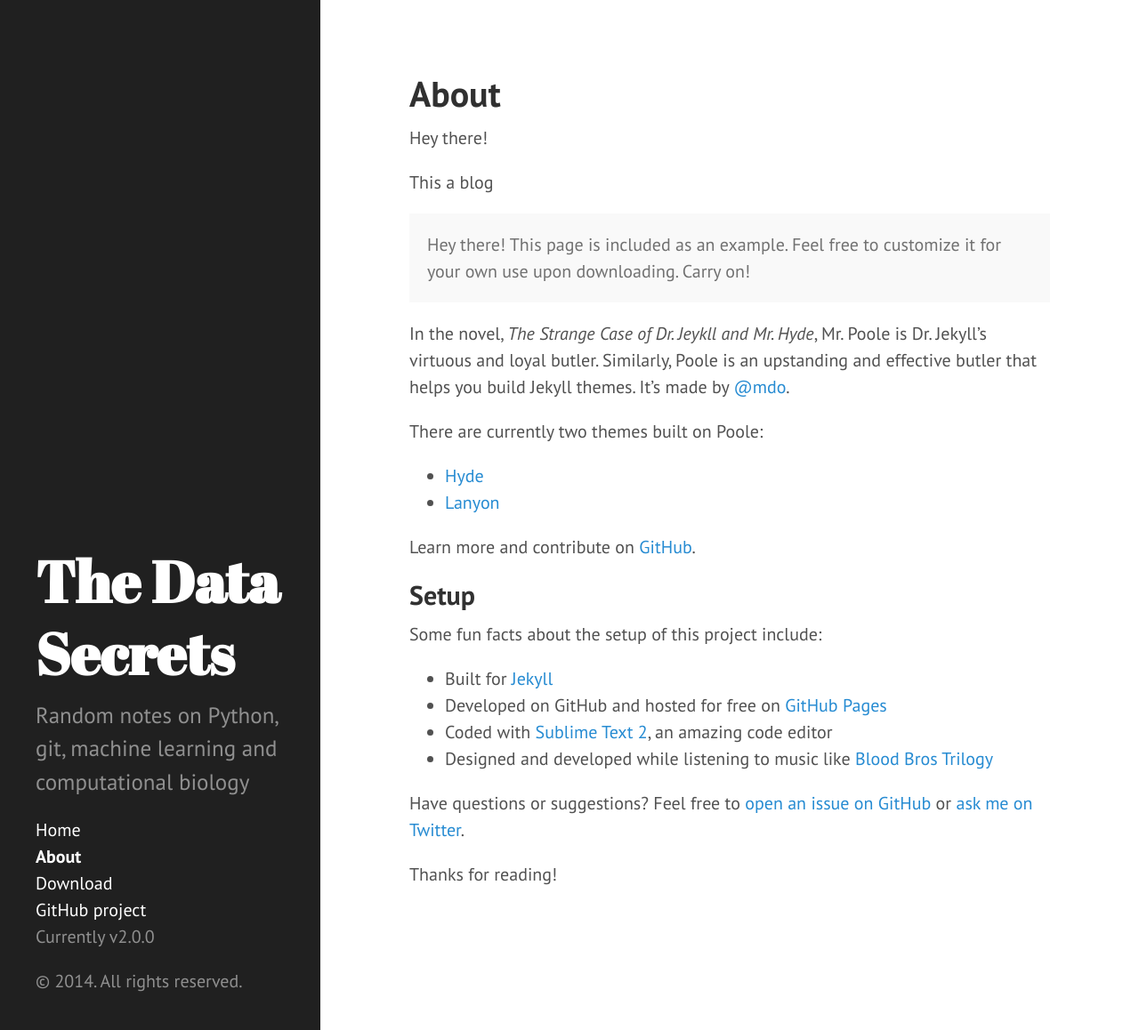
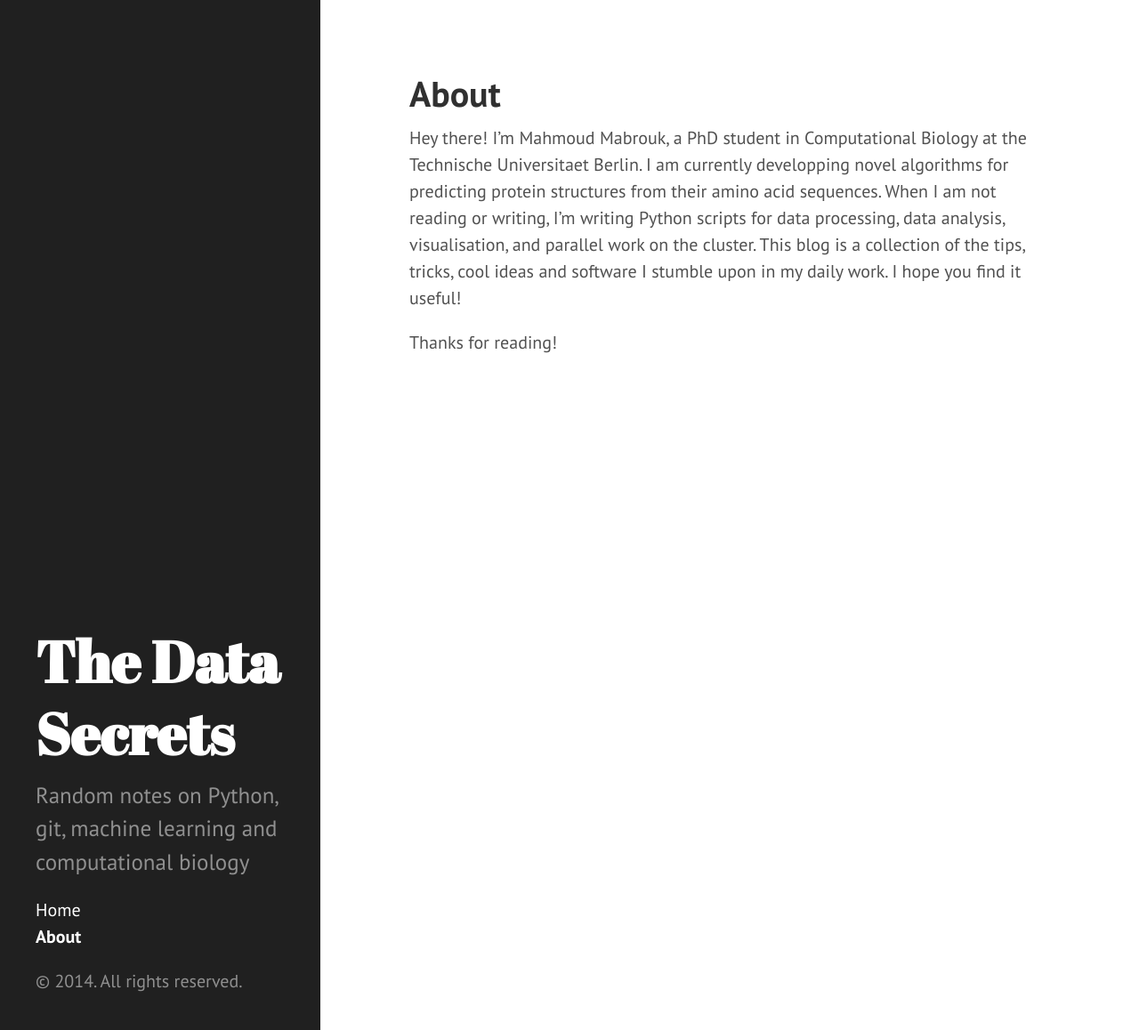
Before and after one commit to mmabrouk/mmabrouk.github.io, a Jekyll site: the page built from about.md, in a window 1280 px wide and 1158 px high. Shown: the whole window at 89% size. Built offline with Jekyll 4.4.1, drawn with Linux system fonts in a browser that asks for light colours; Markdown is read by kramdown in place of the engine named in the settings.

Commit message:
First post two

```diff
--- a/_includes/sidebar.html
+++ b/_includes/sidebar.html
@@ -26,9 +26,6 @@
         {% endif %}
       {% endfor %}
 
-      <li class="sidebar-nav-item"><a href="{{ site.github.repo }}/archive/v{{ site.version }}.zip">Download</a></li>
-      <li class="sidebar-nav-item"><a href="{{ site.github.repo }}">GitHub project</a></li>
-      <li class="sidebar-nav-item">Currently v{{ site.version }}</li>
     </ul>
 
     <p>&copy; {{ site.time | date: '%Y' }}. All rights reserved.</p>
--- a/about.md
+++ b/about.md
@@ -5,30 +5,8 @@ title: About
 
 
 Hey there!
-
-This a blog
-<p class="message">
-  Hey there! This page is included as an example. Feel free to customize it for your own use upon downloading. Carry on!
-</p>
-
-In the novel, *The Strange Case of Dr. Jeykll and Mr. Hyde*, Mr. Poole is Dr. Jekyll's virtuous and loyal butler. Similarly, Poole is an upstanding and effective butler that helps you build Jekyll themes. It's made by [@mdo](https://twitter.com/mdo).
-
-There are currently two themes built on Poole:
-
-* [Hyde](http://hyde.getpoole.com)
-* [Lanyon](http://lanyon.getpoole.com)
-
-Learn more and contribute on [GitHub](https://github.com/poole).
-
-## Setup
-
-Some fun facts about the setup of this project include:
-
-* Built for [Jekyll](http://jekyllrb.com)
-* Developed on GitHub and hosted for free on [GitHub Pages](https://pages.github.com)
-* Coded with [Sublime Text 2](http://sublimetext.com), an amazing code editor
-* Designed and developed while listening to music like [Blood Bros Trilogy](https://soundcloud.com/maddecent/sets/blood-bros-series)
-
-Have questions or suggestions? Feel free to [open an issue on GitHub](https://github.com/poole/issues/new) or [ask me on Twitter](https://twitter.com/mdo).
+I'm Mahmoud Mabrouk, a PhD student in Computational Biology at the Technische Universitaet Berlin. I am currently developping novel algorithms for predicting protein structures from their amino acid sequences.
+When I am not reading or writing, I'm writing Python scripts for data processing, data analysis, visualisation, and parallel work on the cluster.
+This blog is a collection of the tips, tricks, cool ideas and software I stumble upon in my daily work. I hope you find it useful!
 
 Thanks for reading!
```
